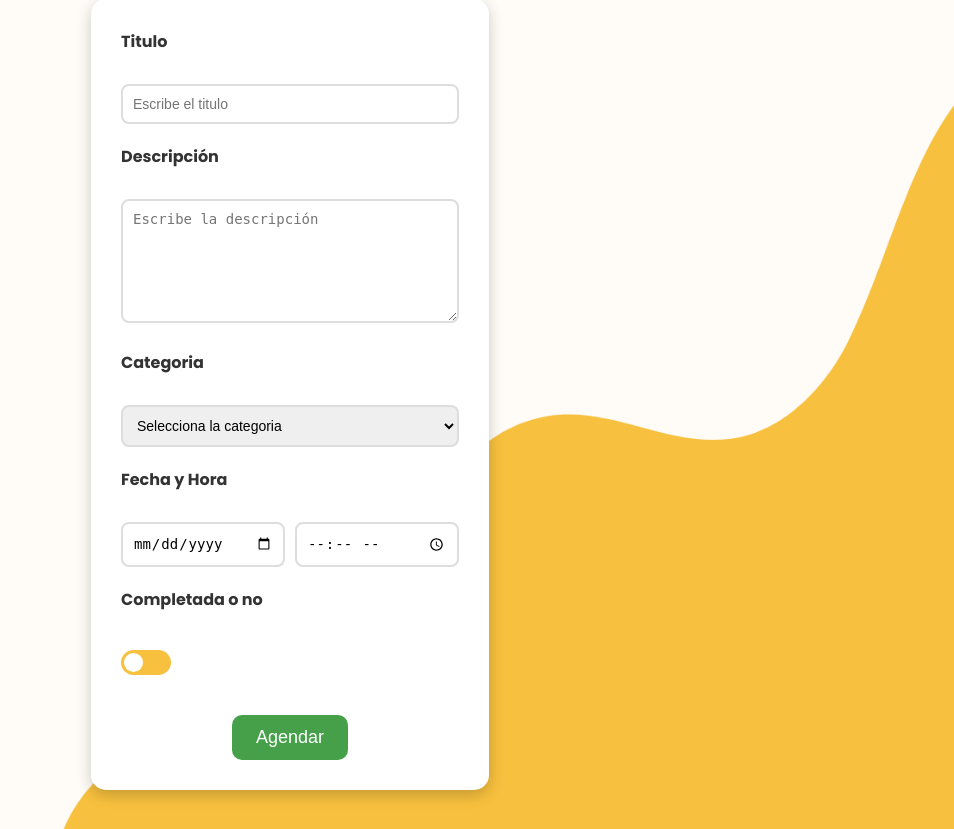
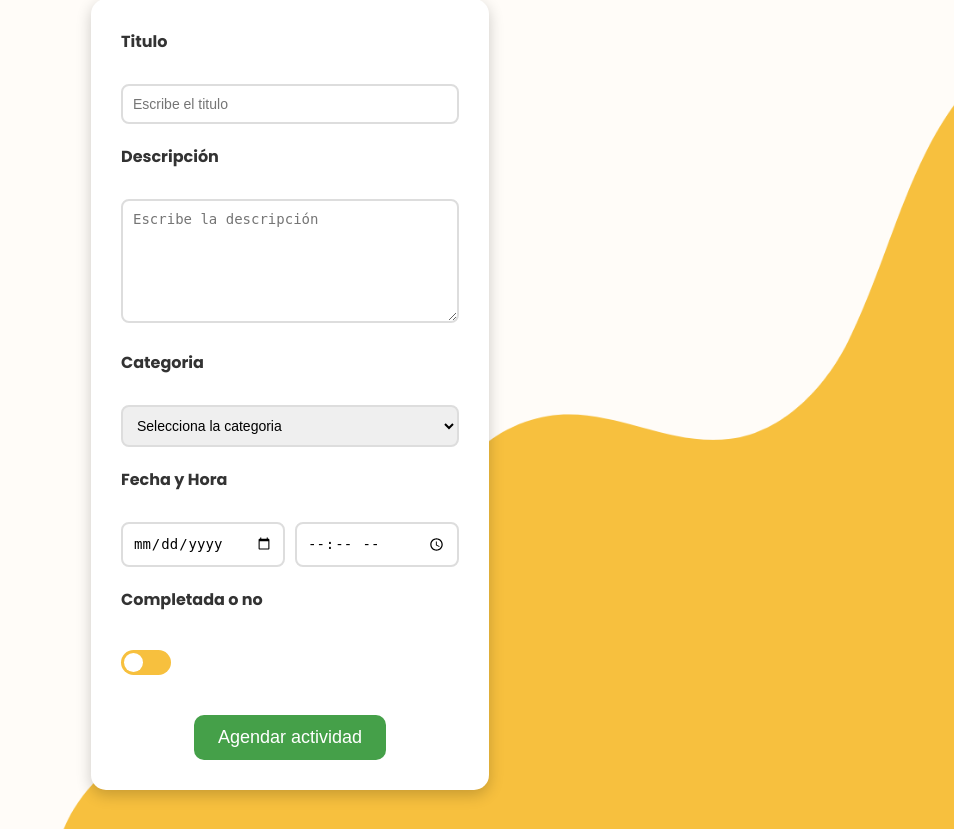
Before and after one commit to Erikaleal09/GOLDTY, a PHP site: page /agendarImp.php in a window 1280 px wide. Shown: the part 101-930 px from the top of the page, without its empty margins (326-1280 px from the left). Run offline with PHP 8.4, Linux system fonts and the light colour scheme.

Commit message:
Actualizción botón Agendar actividad

```diff
--- a/GOLDTY/agendarImp.php
+++ b/GOLDTY/agendarImp.php
@@ -74,7 +74,7 @@
         </div>
 
         <button type="submit" class="btn" name="agendar">
-            Agendar
+            Agendar actividad
         </button>
 
     </form>
```
